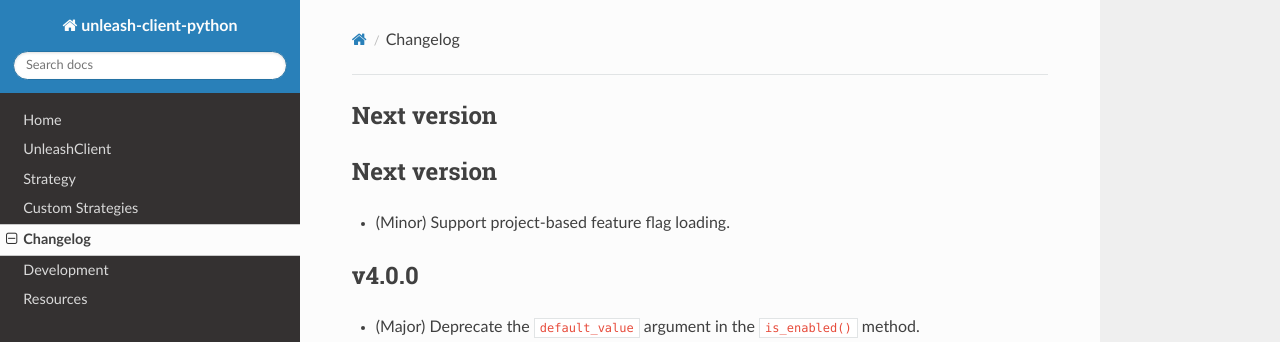
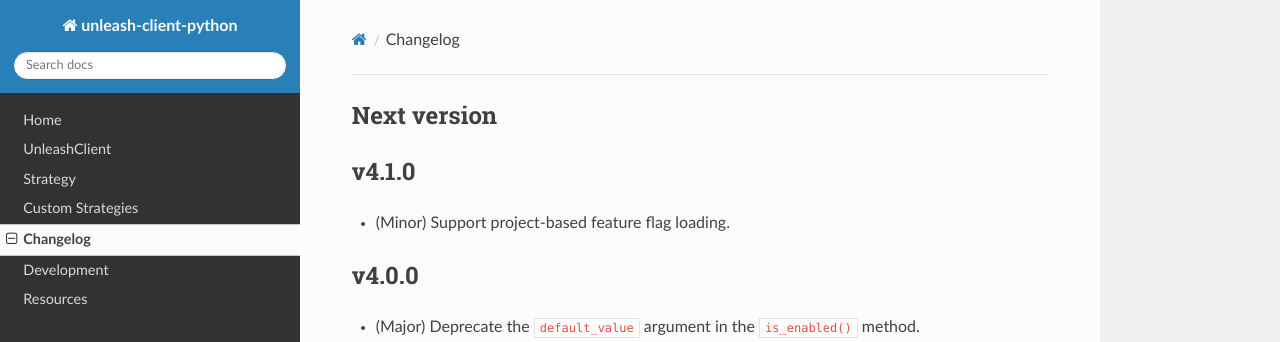
Before and after one commit to Unleash/unleash-client-python, an MkDocs documentation site: the page built from docs/changelog.md, in a window 1280 px wide and 900 px high. Shown: the top 342 px of the window. Built offline with MkDocs 1.6.1, drawn with Linux system fonts in a browser that asks for light colours; nearby versions of some CDN libraries.

Commit message:
Update documentation.

```diff
--- a/docs/changelog.md
+++ b/docs/changelog.md
@@ -1,6 +1,6 @@
 ## Next version
 
-## Next version
+## v4.1.0
 * (Minor) Support project-based feature flag loading.
 
 ## v4.0.0
```
